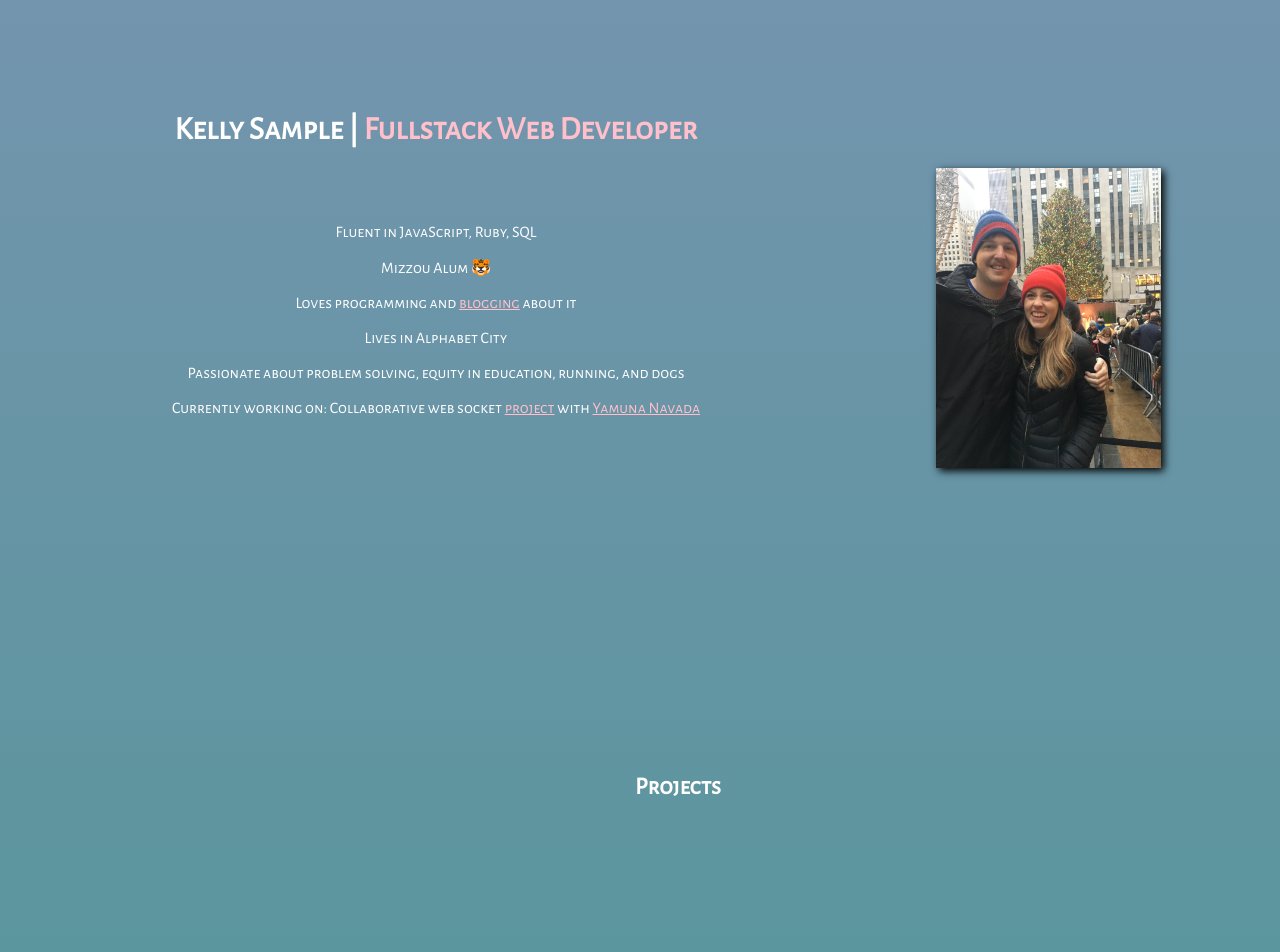
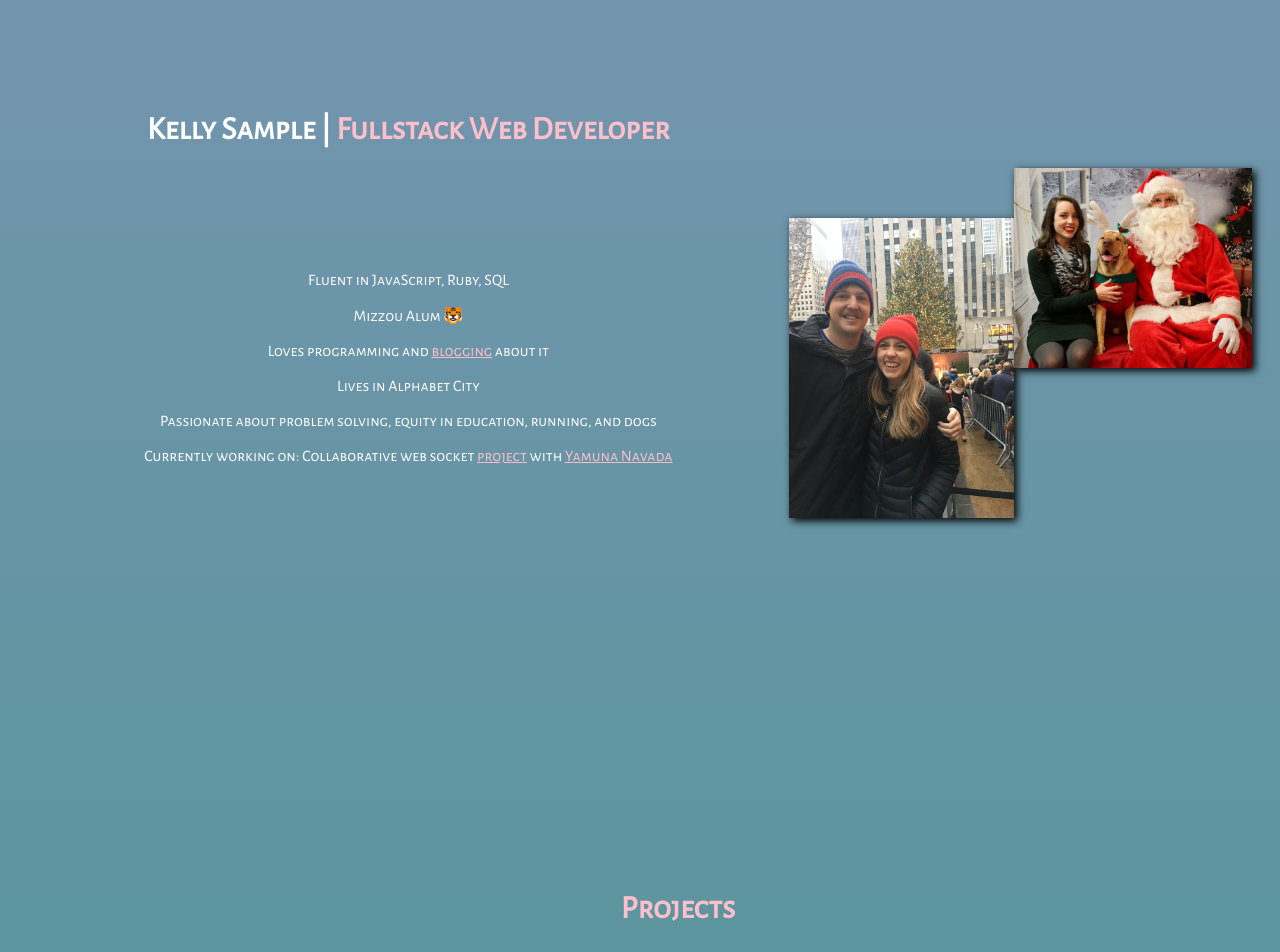
Before and after one commit to KellyStamps/personal-website, a React (Create React App) app: page / in a window 1280 px wide. Shown: the top 952 px of the page. Built offline with nearby package versions, Linux system fonts and the light colour scheme.

Commit message:
added styling

```diff
--- a/src/components/AboutMe.js
+++ b/src/components/AboutMe.js
@@ -8,7 +8,7 @@ class AboutMe extends React.Component {
         <div id='about-para'>
             <p>Fluent in JavaScript, Ruby, SQL</p>
             <p>Mizzou Alum 🐯</p>
-            <p>Loves programming and <a href="http://medium.com/kellydsample" target="_blank"> blogging</a> about it</p>
+            <p>Loves programming and <a href="https://medium.com/@kellydsample" target="_blank"> blogging</a> about it</p>
             <p>Lives in Alphabet City</p>
             <p>Passionate about problem solving, equity in education, running, and dogs</p>
             <p>Currently working on: Collaborative web socket <a href="http://github.com/kellystamps" target="_blank">project</a> with <a href="http://yamunanavada.com" target="_blank">Yamuna Navada</a></p>
@@ -16,6 +16,7 @@ class AboutMe extends React.Component {
 
         <div id='about-picture'>
           <img id='xmas-tree' src={require('../images/XmasTree.jpeg')} height="300"/>
+          <img id='rigby' src={require('../images/IMG_6998.jpg')} height="200"/>
         </div>
 
       </div>
--- a/src/components/App.css
+++ b/src/components/App.css
@@ -12,9 +12,9 @@ body {
   margin: 20px 20px 50px 20px;
 }
 
-.projects > h2 {
+.projects > h1 {
   grid-column: 1/4;
-  margin: auto;
+  margin-bottom: 20px;
 }
 
 .video-1 {
@@ -62,11 +62,22 @@ body {
 
 #about-picture {
   grid-column: 3/4;
+  display: grid;
+  grid-template-columns: 1fr 1fr;
+  grid-template-rows: 1fr 1fr;
 }
 
 #xmas-tree {
+  grid-column: 1fr;
+  grid-row: 1/3;
   box-shadow: 3px 3px 8px black;
   margin: auto;
+}
+
+#rigby {
+  grid-column: 1fr;
+  grid-row: 1/2;
+  box-shadow: 3px 3px 8px black;
 }
 
 .contact {
--- a/src/components/Contact.js
+++ b/src/components/Contact.js
@@ -7,7 +7,7 @@ class Contact extends React.Component {
         <h2>Have questions or wanna chat?</h2>
         <h2>Email me at: <span className='pink-head'>KellyDSample@gmail.com</span></h2>
         <h3>You can also find me here:</h3>
-        <p><a href="http://medium.com/kellydsample" target="_blank">Blog</a></p>
+        <p><a href="https://medium.com/@kellydsample" target="_blank">Blog</a></p>
         <p><a href="http://github.com/KellyStamps" target="_blank">GitHub</a></p>
         <p><a href="http://youtube.com" target="_blank">YouTube demos</a></p>
       </div>
--- a/src/components/Projects.js
+++ b/src/components/Projects.js
@@ -6,7 +6,7 @@ class Projects extends React.Component {
     return (
       <div className='projects'>
 
-      <h2>Projects</h2>
+      <h1 className="pink-head">Projects</h1>
 
       <div className='video-1'>
         <ReactPlayer url="https://youtu.be/pus0LMkY-4U"/>
```
Also changed, not shown: src/images/IMG_6998.jpg (added).
